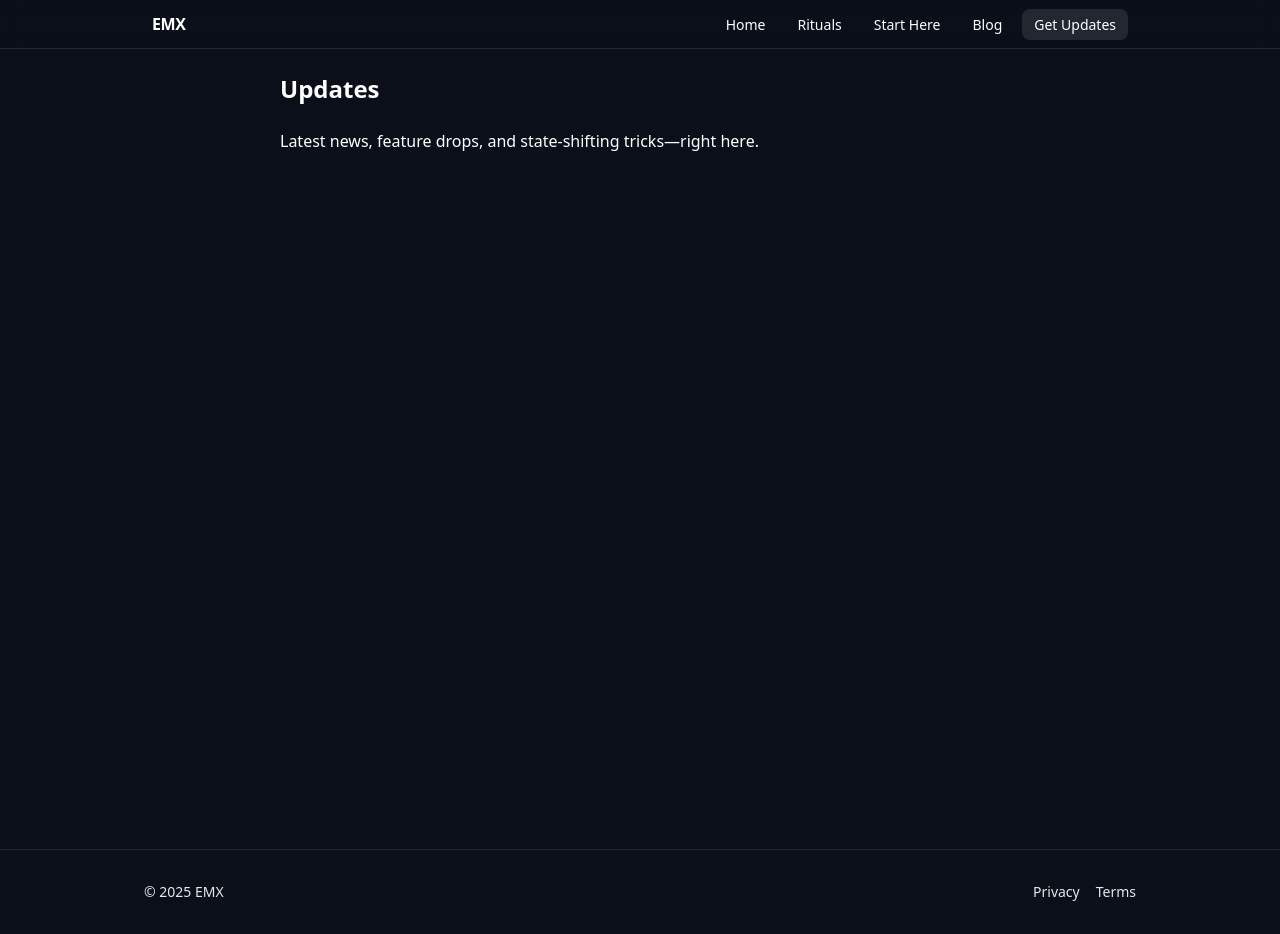
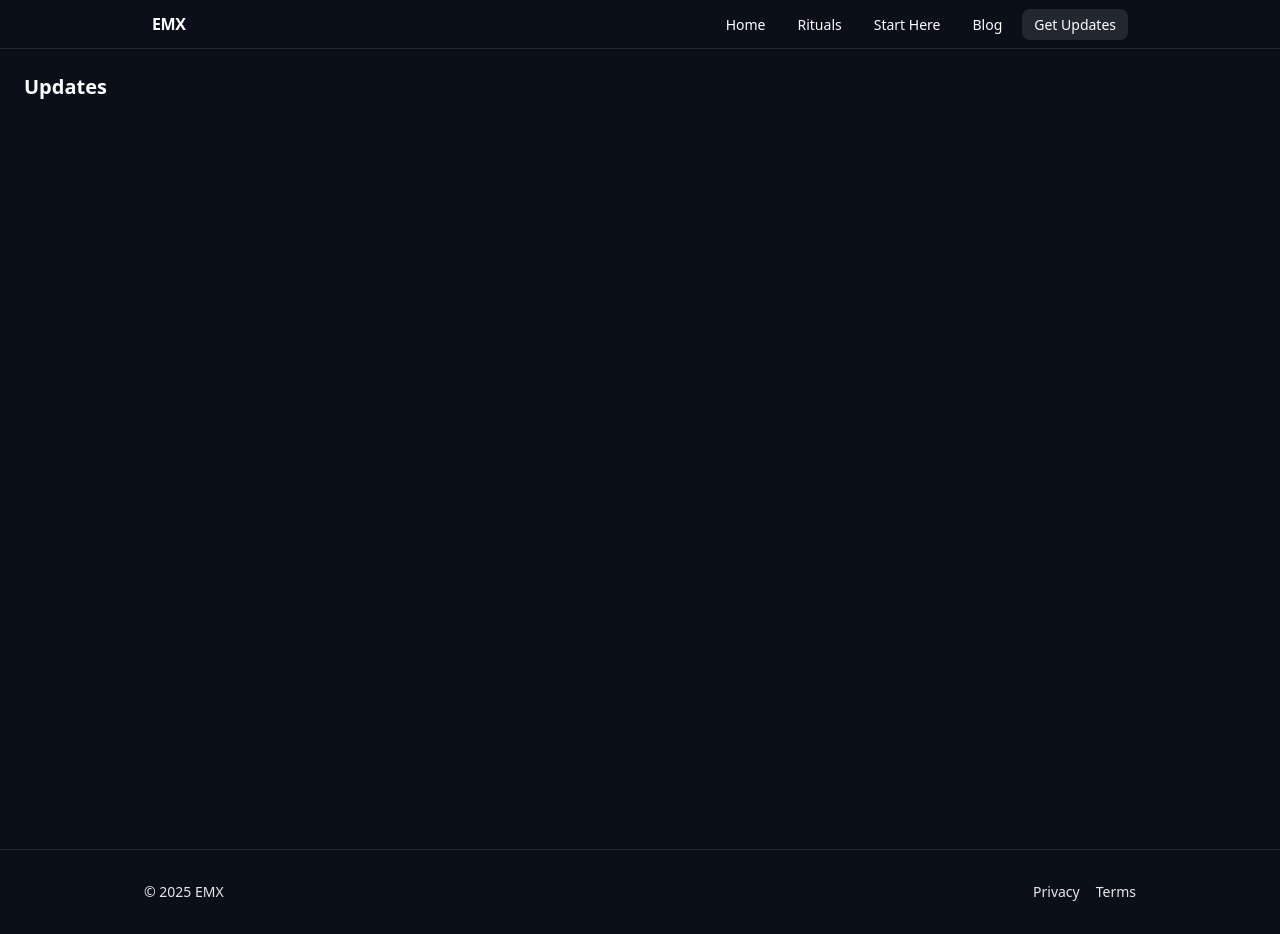
Before and after one commit to jsiwek999/neurogen-app, a Next.js app: page /updates in a window 1280 px wide. Built offline with nearby package versions, Linux system fonts and the light colour scheme.

Commit message:
fix: Next 15 searchParams typing (inline, no PageProps)

```diff
--- a/app/updates/page.tsx
+++ b/app/updates/page.tsx
@@ -1,29 +1,15 @@
-import Banner from '@/components/Banner';
-import ConfirmEffect from '@/components/ConfirmEffect';
+// app/updates/page.tsx
 
-export default function UpdatesPage({
-  searchParams,
-}: {
-  searchParams: { confirmed?: string; email?: string };
-}) {
-  const isConfirmed = searchParams?.confirmed === '1';
-  const email = searchParams?.email;
+type SP = { confirmed?: string; email?: string };
+
+export default async function UpdatesPage({ searchParams }: PageProps) {
+  const { confirmed, email } = (await searchParams) as SP;
 
   return (
-    <main className="mx-auto max-w-3xl p-6 space-y-6">
-      <h1 className="text-2xl font-bold">Updates</h1>
-
-      {isConfirmed && (
-        <Banner kind="success">
-          🎉 You’re confirmed! You’ll get updates from EMX Protocol. {email ? `(${email})` : ''}
-        </Banner>
-      )}
-
-      {isConfirmed && email ? <ConfirmEffect email={email} /> : null}
-
-      <section className="prose">
-        <p>Latest news, feature drops, and state-shifting tricks—right here.</p>
-      </section>
-    </main>
+    <div className="p-6">
+      <h1 className="text-xl font-semibold">Updates</h1>
+      {confirmed && <p>Confirmed: {confirmed}</p>}
+      {email && <p>Email: {email}</p>}
+    </div>
   );
 }
```
